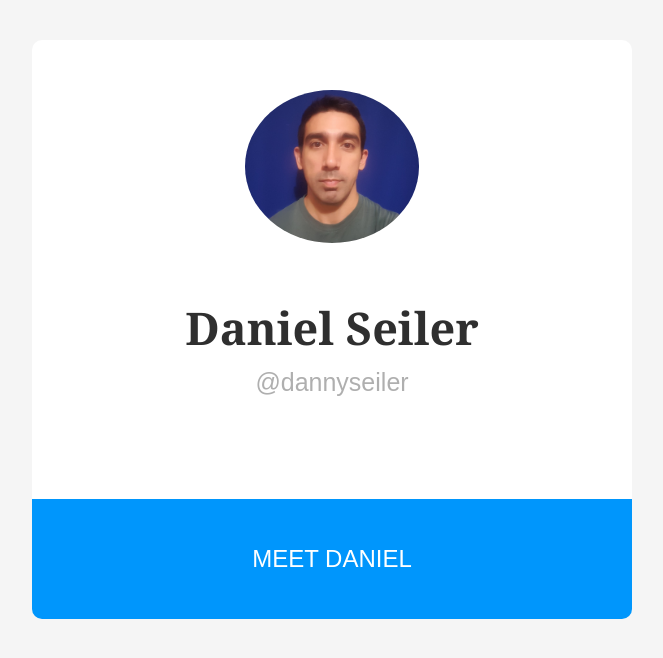
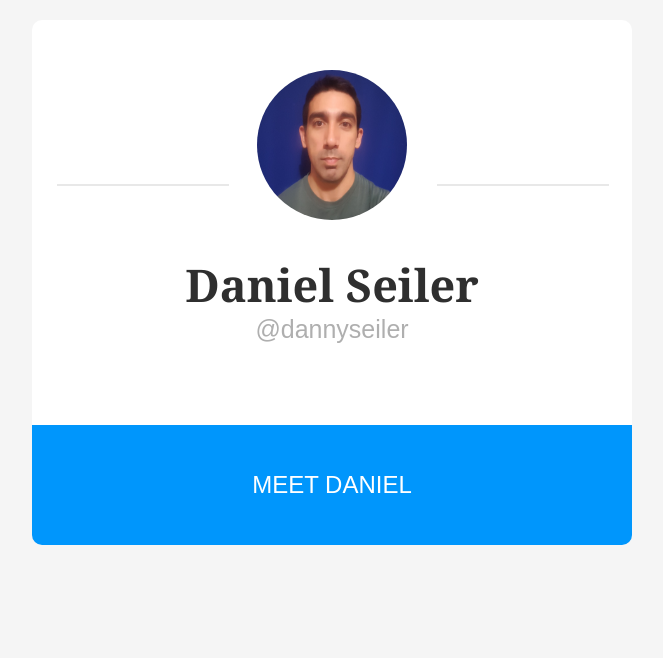
Before and after one commit to dannyseiler/card-courseit, a plain HTML site: page index.html in a window 1280 px wide. Shown: the whole page, without its empty margins (308-971 px from the left). Drawn offline with Linux system fonts and the light colour scheme.

Commit message:
Actualizando proyecto

```diff
--- a/index.html
+++ b/index.html
@@ -11,12 +11,14 @@
       <div class="card">
         <div class="image">
           <img src="perfil.jpg" alt="picture" />
+          <hr id="hr-left" />
+          <hr id="hr-right" />
         </div>
         <div class="name">
           <h1>Daniel Seiler</h1>
           <h2>@dannyseiler</h2>
         </div>
-        <div class="button">
+        <div>
           <button id="btn">MEET DANIEL</button>
         </div>
       </div>
--- a/style.css
+++ b/style.css
@@ -5,63 +5,88 @@ body {
   background-color: #f5f5f5;
 }
 
+/**** CARD ****/
+
 .card {
-  position: relative;
+  display: flex;
+  flex-direction: column;
+  align-items: center;
   width: 600px;
   height: 500px;
-  margin: 40px auto;
+  margin: 20px auto;
   background-color: #fff;
   border-radius: 10px;
   text-align: center;
 }
 
+#hr-left {
+  position: absolute;
+  display: flex;
+  align-items: center;
+  margin: auto -200px;
+  top: 23%;
+  width: 170px;
+  color: #e8e8e8;
+  border-style: solid;
+}
+
+#hr-right {
+  position: absolute;
+  display: flex;
+  align-items: center;
+  margin: auto 180px;
+  top: 23%;
+  width: 170px;
+  color: #e8e8e8;
+  border-style: solid;
+}
+
 .image img {
   position: relative;
-  display: flex;
-  flex-direction: column;
-  justify-content: center;
-  width: 29%;
-  height: 33%;
-  top: 50px;
-  margin: auto;
+  width: 150px;
+  height: 150px;
+  margin-top: 50px;
   border-radius: 50%;
+  z-index: 1;
 }
 
 .name {
-  display: flex;
-  flex-direction: column;
-  justify-content: center;
-  align-items: center;
+  position: relative;
   width: 100%;
-  height: 30vh;
-  margin-top: 30px;
+  height: 25vh;
+  margin-bottom: 30px;
 }
 
 .name h1 {
-  margin-bottom: 10px;
+  margin-block-end: 0%;
   font-size: 45px;
   font-family: Georgia;
   color: #2f2f2f;
 }
 
 .name h2 {
-  margin-top: 0px;
+  margin-block-start: 0%;
   font-size: 25px;
   font-weight: 100;
   font-family: Arial, Helvetica, sans-serif;
   color: #afafaf;
 }
-.button button {
-  font-size: 24px;
-  color: white;
+
+button {
+  display: flex;
+  justify-content: center;
+  align-items: center;
+  margin-top: 30px;
+  width: 600px;
+  height: 15vh;
+  padding: 0%;
 }
 
 #btn {
-  margin-top: 36px;
-  width: 100%;
-  height: 15vh;
+  font-size: 24px;
+  color: white;
+  background-color: #0096fc;
   border-style: none;
-  background-color: #0096fc;
   border-bottom-right-radius: 10px;
   border-bottom-left-radius: 10px;
   cursor: pointer;
```
